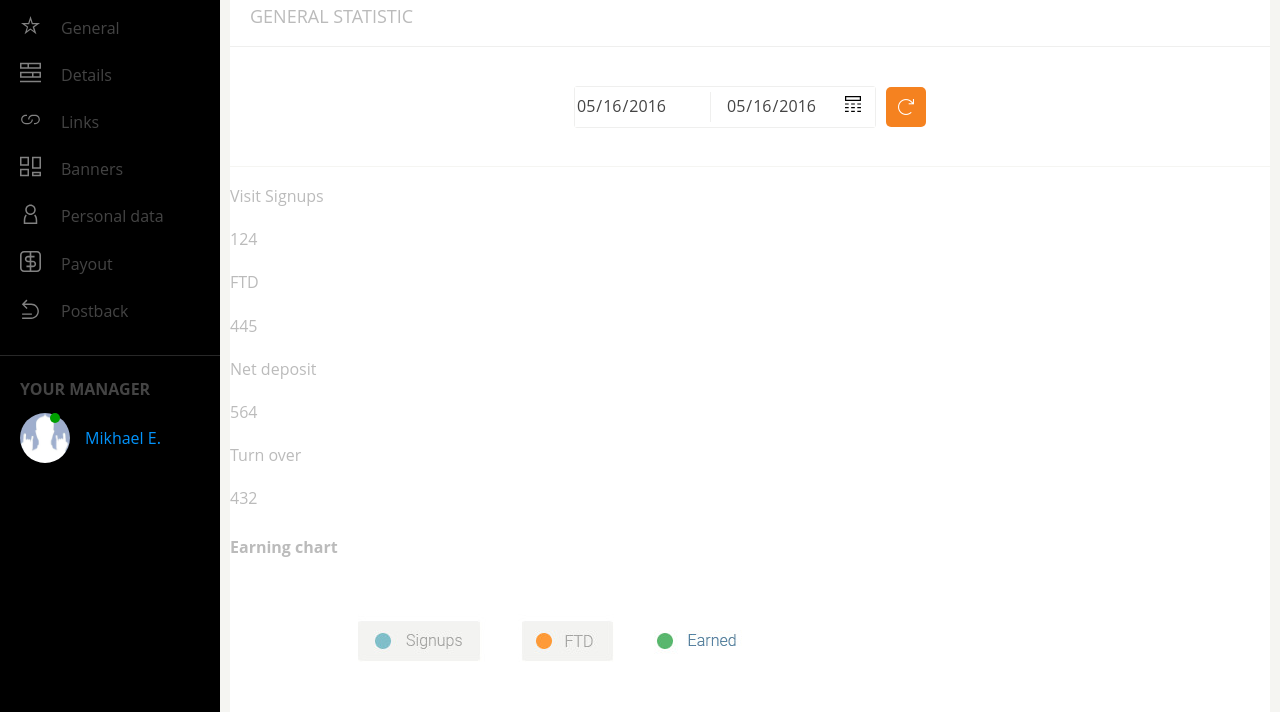
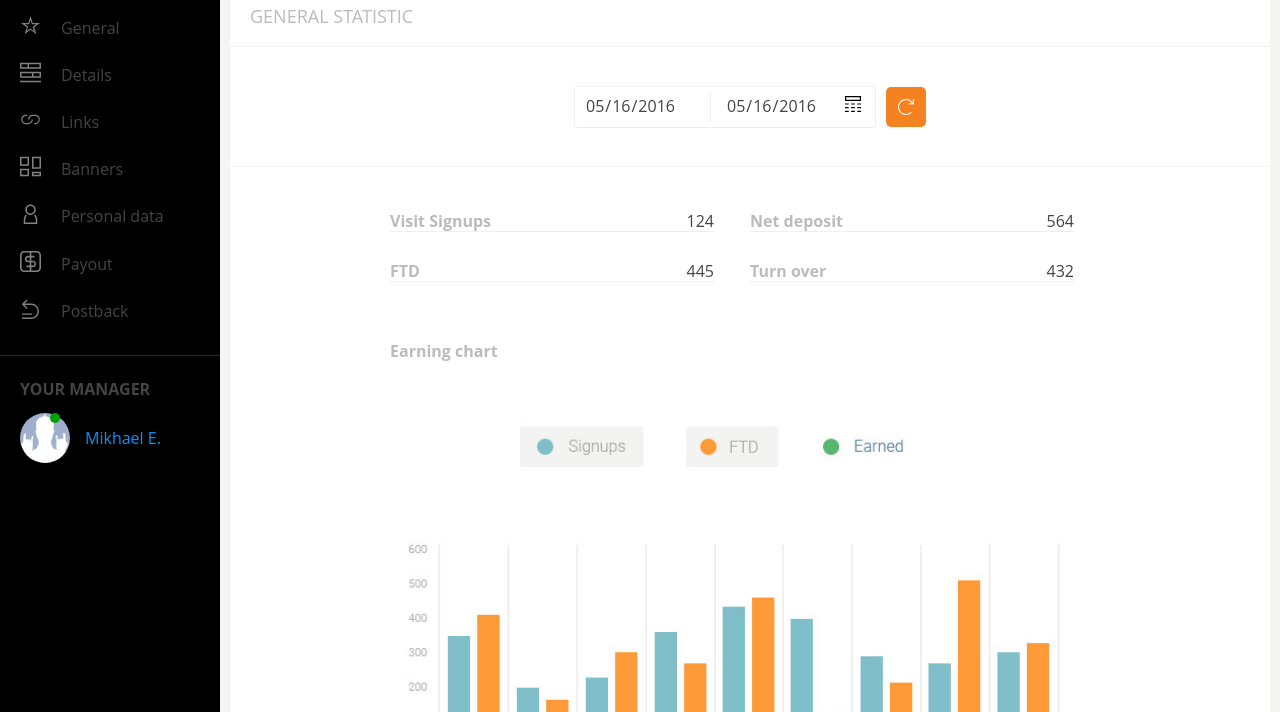
Before and after one commit to Marc-O-Antonio/Dashboard-solo, a website: page index.html in a window 1280 px wide. Shown: the part 88-800 px from the top of the page. Drawn offline with Linux system fonts and the light colour scheme.

Commit message:
add table & chart -deskop layout finish

```diff
--- a/index.html
+++ b/index.html
@@ -94,8 +94,8 @@
                     </div>
                 </form>
             </div>
-            <div class="table-wrapper">
-                <div class="table-row-wrapper">
+            <div class="table">
+                <div class="table-wrapper">
                     <div class="column">
                         <div class="table-row">
                             <p>Visit Signups</p>
@@ -118,7 +118,7 @@
                     </div>
                 </div>
             </div>
-            <div class="chart-wrapper">
+            <div class="chart">
                 <div class="chart-title">
                     <h4>Earning chart</h4>
                 </div>
--- /dev/null
+++ b/sass/components/_chart.scss
@@ -0,0 +1,7 @@
+.chart{
+    width: 100%;
+    max-width: 720px;
+    margin: 0 auto;
+    display: flex;
+    flex-direction: column;
+}
--- a/sass/components/_form_field.scss
+++ b/sass/components/_form_field.scss
@@ -36,6 +36,10 @@
             border: none;
             width: 150px;
         }
+
+        .field-1 {
+            padding-left: 10px;
+        }
     }
 
     input[type="date"] {
--- /dev/null
+++ b/sass/components/_table.scss
@@ -0,0 +1,41 @@
+.table {
+    display: flex;
+    align-items: center;
+    justify-content: center;
+    width: 100%;
+    height: 150px;
+
+    .table-wrapper {
+        display: flex;
+        flex-direction: row;
+        height: 100%;
+        margin-top: 30px;
+
+        .column {
+            display: flex;
+            flex-direction: column;
+            width: 50%;
+        }
+    }
+
+    .table-row {
+        display: flex;
+        justify-content: space-between;
+        height: 50px;
+        width: 360px;
+        max-width: 90%;
+        padding: 10px 0 0 0;
+        border-bottom: 1.5px solid $line-color;
+
+        p {
+            display: inline-block;
+            font-weight: bold;
+
+            &:last-of-type {
+                color: $font-color-1;
+                font-weight: normal;
+
+            }
+        }
+    }
+}
--- a/sass/style.scss
+++ b/sass/style.scss
@@ -6,6 +6,8 @@
 @import "components/form_field";
 @import "components/title";
 @import "components/buttons";
+@import "components/table";
+@import "components/chart";
 /* Sections */
 @import "sections/registration_form";
 @import "sections/sidebar";
```
Also changed, not shown: css/style.css, 1 other file.
